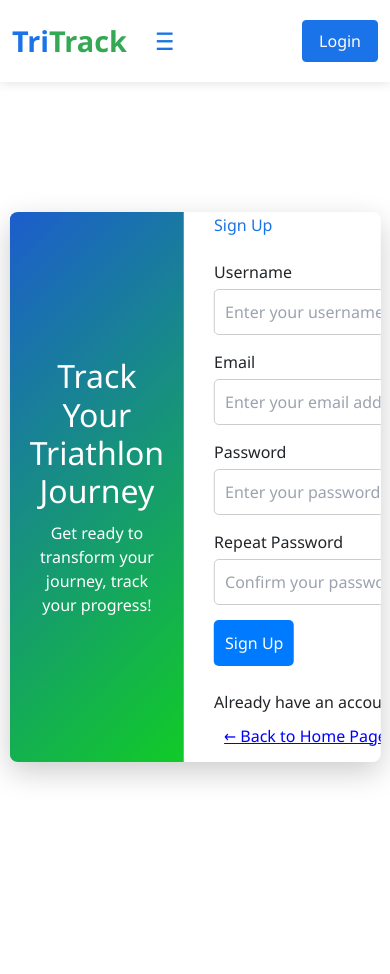
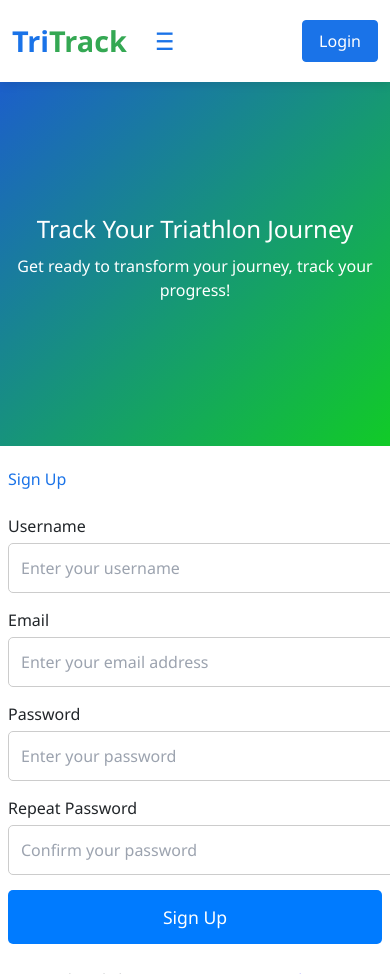
Before and after one commit to vuhuy194779/Agile-Web-Dev-CITS5505, a Flask app: page /signup in a window 390 px wide. Run offline with Flask 3, Linux system fonts and the light colour scheme; some libraries are stand-ins or nearby versions.

Commit message:
Update welcome-page.css
set mobile signup and login page

```diff
--- a/web/app/static/welcome-page.css
+++ b/web/app/static/welcome-page.css
@@ -556,7 +556,7 @@
   }
 }
 
-@media (max-width: 768px) {
+@media (max-width: 600px) {
   .back-home-mobile {
     display: inline-block;
   }
@@ -634,6 +634,60 @@
   .footer-column {
     width: 100%;
     margin-bottom: 30px;
+  }
+  .login-modal,
+  .signup-modal {
+    width: 100vw !important;
+    min-width: unset !important;
+    max-width: 100vw !important;
+    height: 100vh !important;
+    min-height: unset !important;
+    max-height: 100vh !important;
+    border-radius: 0 !important;
+    left: 0 !important;
+    top: 70px !important;
+    transform: none !important;
+  }
+  .modal-card {
+    flex-direction: column !important;
+    width: 100vw !important;
+    height: 100vh !important;
+    min-width: unset !important;
+    max-width: 100vw !important;
+    min-height: unset !important;
+    max-height: 100vh !important;
+  }
+  .modal-card-image,
+  .modal-card-form {
+    width: 100% !important;
+    min-width: unset !important;
+    max-width: 100vw !important;
+    padding: 16px !important;
+    box-sizing: border-box;
+  }
+  .modal-card-form {
+    padding: 24px 8px 8px 8px !important;
+  }
+  .modal-card-image .overlay-text h1 {
+    font-size: 1.5rem !important;
+  }
+  .modal-card-image .overlay-text p {
+    font-size: 1rem !important;
+  }
+  .modal-card-form input[type="text"],
+  .modal-card-form input[type="password"] {
+    font-size: 1rem !important;
+    padding: 12px !important;
+  }
+  .modal-card-form input[type="submit"] {
+    width: 100% !important;
+    font-size: 1.1rem !important;
+    padding: 14px !important;
+  }
+  .modal-card-form .login-link,
+  .back-home-mobile {
+    font-size: 1rem !important;
+    text-align: center;
   }
 }
 
```
